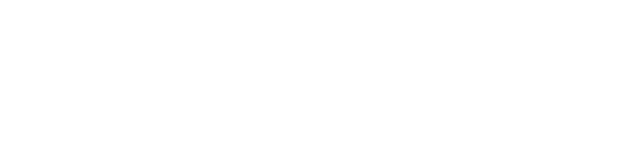
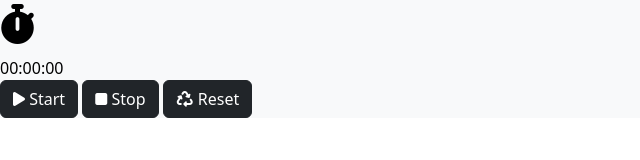
Before and after one commit to vikramkbgs/Stopwatch, a plain HTML site: page index.html in a window 1280 px wide. Shown: the whole page, without its empty margins (0-640 px from the left). Drawn offline with nearby package versions, Linux system fonts and the light colour scheme.

Commit message:
final structure is ready

```diff
--- a/index.html
+++ b/index.html
@@ -9,10 +9,30 @@
     <!-- css script  -->
     <link rel="stylesheet" href="style.css">
 
+    <!--bootstrap CSS only -->
+<link href="https://cdn.jsdelivr.net/npm/bootstrap@5.2.2/dist/css/bootstrap.min.css" rel="stylesheet" integrity="sha384-Zenh87qX5JnK2Jl0vWa8Ck2rdkQ2Bzep5IDxbcnCeuOxjzrPF/et3URy9Bv1WTRi" crossorigin="anonymous">
+
+<link rel="stylesheet" href="https://cdnjs.cloudflare.com/ajax/libs/font-awesome/6.2.0/css/all.min.css" integrity="sha512-xh6O/CkQoPOWDdYTDqeRdPCVd1SpvCA9XXcUnZS2FmJNp1coAFzvtCN9BmamE+4aHK8yyUHUSCcJHgXloTyT2A==" crossorigin="anonymous" referrerpolicy="no-referrer" />
+
 </head>
 <body>
-
+    <div class="wrapper">
+        <div class="display text-bg-light">
+            <h1><i class="fa-sharp fa-solid fa-stopwatch"></i></h1>
+            <div class="timer">
+                00:00:00
+            </div>
+            <div class="button-bar" id="button-bar-id">
+                <button class="btn btn-dark"><i class="fa-solid fa-play"></i> Start </button>
+                <button class="btn btn-dark"><i class="fa-solid fa-stop"></i> Stop</button>
+                <button class="btn btn-dark"><i class="fa-solid fa-recycle"></i> Reset</button>
+            </div>
+     </div>
+    </div>
 </body>
     <!-- javascript file -->
     <script src="action.js"></script>
+
+    <!-- Bootstrap JavaScript Bundle with Popper -->
+<script src="https://cdn.jsdelivr.net/npm/bootstrap@5.2.2/dist/js/bootstrap.bundle.min.js" integrity="sha384-OERcA2EqjJCMA+/3y+gxIOqMEjwtxJY7qPCqsdltbNJuaOe923+mo//f6V8Qbsw3" crossorigin="anonymous"></script>
 </html>
```
